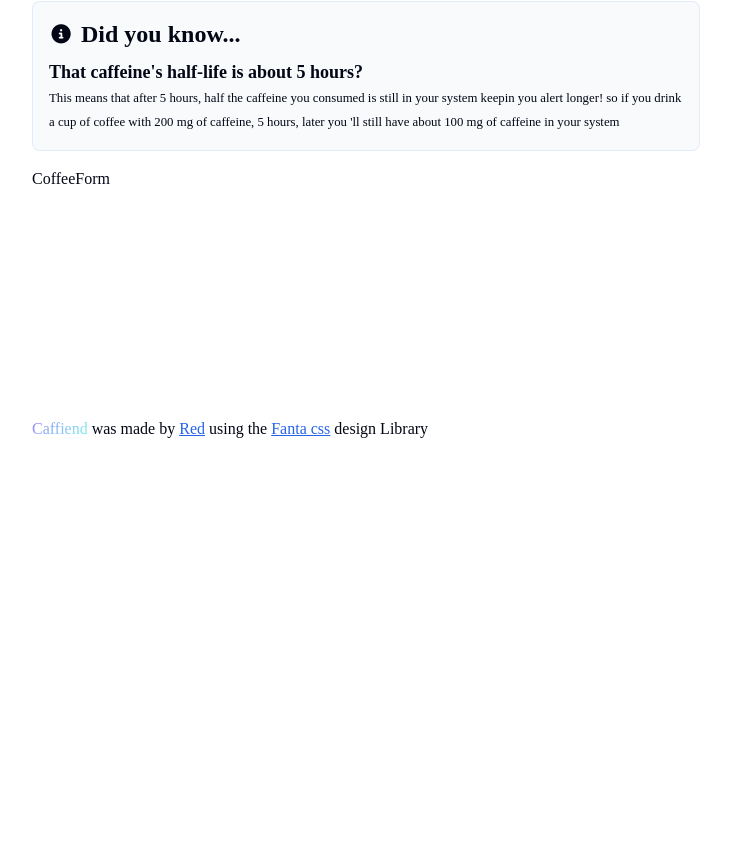
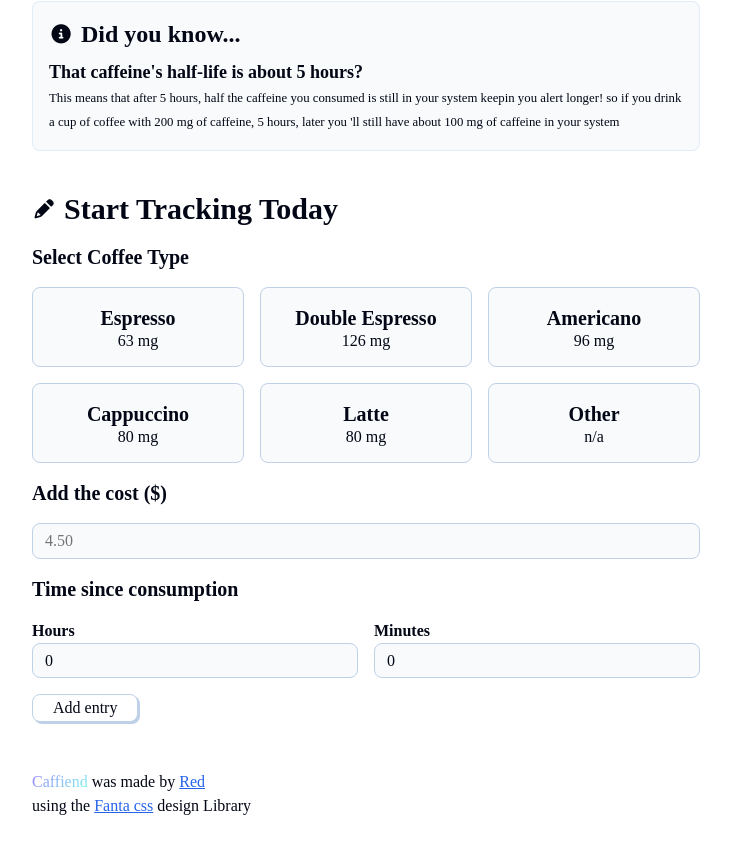
Before and after one commit to SakthiBala3107/Caffiend, a React (Vite) app: page / in a window 1280 px wide. Shown: the part 311-1164 px from the top of the page, without its empty margins (274-1005 px from the left). Before the commit the page ends 800 px from the top, so only its background shows below. Built offline with nearby package versions, Linux system fonts and the light colour scheme; a web font is replaced by a local one.

Commit message:
COFFEE-FORM/ interaction of the coffe options button is completed

```diff
--- a/src/components/CoffeeForm.jsx
+++ b/src/components/CoffeeForm.jsx
@@ -1,9 +1,102 @@
-import React from 'react'
+import React, { useState } from "react";
+import { coffeeOptions } from "../utills";
 
 const CoffeeForm = () => {
+  const [selectedCoffee, setSelectedCoffee] = useState(null); // displays  (first 6) coffees
+  const [showCoffeeTypes, setShowCoffeeTypes] = useState(false); // for other coffee-types
+
+  //RENDERING STUFFS//
   return (
-    <div>CoffeeForm</div>
-  )
-}
+    <>
+      <div className="section-header">
+        <i className="fa-solid fa-pencil" />
+        <h2>Start Tracking Today</h2>
+      </div>
 
-export default CoffeeForm
+      {/* coffee types */}
+      <h4>Select Coffee Type</h4>
+      <div className="coffee-grid">
+        {coffeeOptions.slice(0, 5).map((option, idx) => (
+          <button
+            className={
+              "button-card " +
+              (option.name === selectedCoffee ? "coffee-button-selected" : "")
+            }
+            onClick={() => {
+              setSelectedCoffee(option.name);
+              setShowCoffeeTypes(false);
+            }}
+          >
+            <h4>{option.name}</h4>
+            <p>{option.caffeine} mg</p>
+          </button>
+        ))}
+
+        {/* OTHER-OPTIONS */}
+        <button
+          className={
+            "button-card " + (showCoffeeTypes ? "coffee-button-selected" : "")
+          }
+          onClick={() => {
+            setShowCoffeeTypes(!showCoffeeTypes);
+            setSelectedCoffee(null)
+          }}
+        >
+          <h4>Other</h4>
+          <p>n/a</p>
+        </button>
+      </div>
+
+      {/* coffee-options */}
+      {showCoffeeTypes && (
+        <select name="coffee-list" id="coffee-list">
+          <option value={null}>Select type</option>
+          {coffeeOptions.map((option, idx) => (
+            <option key={idx} value={option.name}>
+              {option.name} ({option.caffeine}mg)
+            </option>
+          ))}
+        </select>
+      )}
+
+      <h4>Add the cost ($)</h4>
+      <input type="number" placeholder="4.50" className="w-full" />
+
+      <h4>Time since consumption</h4>
+      <div className="time-entry">
+        {/* Hours */}
+        <div>
+          <h6>Hours</h6>
+          <select id="hours-select">
+            {[
+              0, 1, 2, 3, 4, 5, 6, 7, 8, 9, 10, 11, 12, 13, 14, 15, 16, 17, 18,
+              19, 20, 21, 22, 23,
+            ].map((hours, idx) => (
+              <option key={idx} value={hours}>
+                {hours}
+              </option>
+            ))}
+          </select>
+        </div>
+
+        {/* mins */}
+        <div>
+          <h6>Minutes</h6>
+          <select id="mins-select">
+            {[0, 5, 10, 15, 30, 45].map((mins, idx) => (
+              <option key={idx} value={mins}>
+                {mins}
+              </option>
+            ))}
+          </select>
+        </div>
+      </div>
+
+      <button>
+        <p>Add entry</p>
+      </button>
+    </>
+  );
+};
+
+export default CoffeeForm;
--- a/src/components/Layout.jsx
+++ b/src/components/Layout.jsx
@@ -20,6 +20,7 @@ const Layout = ({ children }) => {
         <a target="_blank" href="https://github.com/SakthiBala3107/">
           Red
         </a>{" "}
+        <br />
         using the{" "}
         <a target="_blank" href="https://www.fantacss.smoljames.com/">
           Fanta css
```
